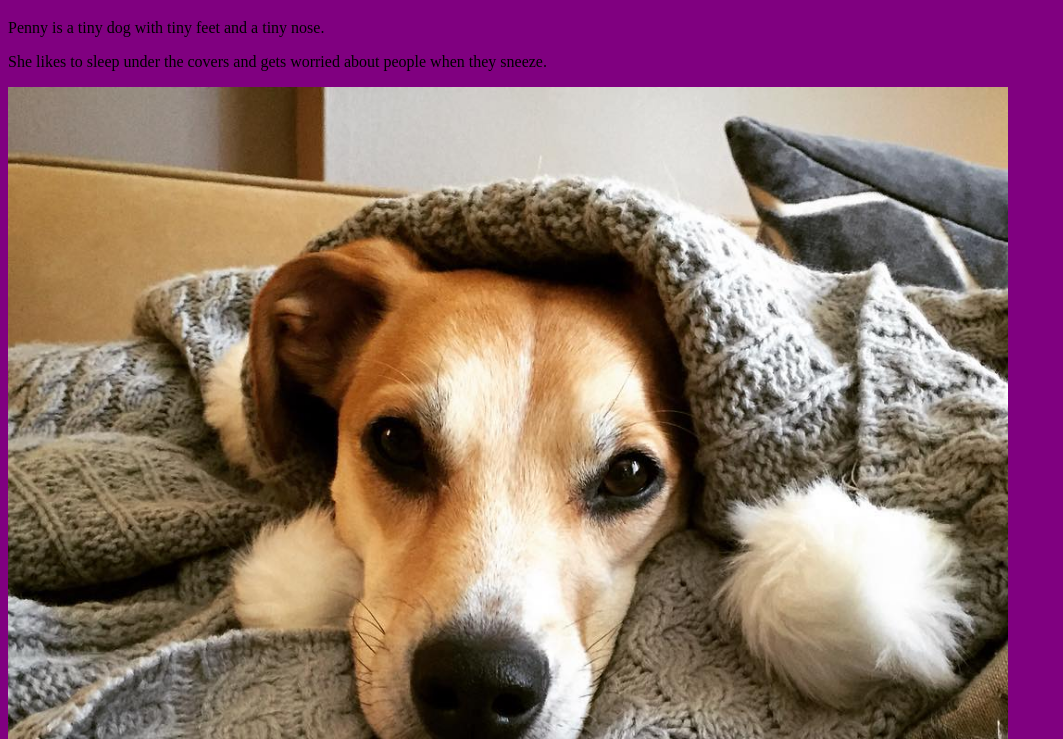
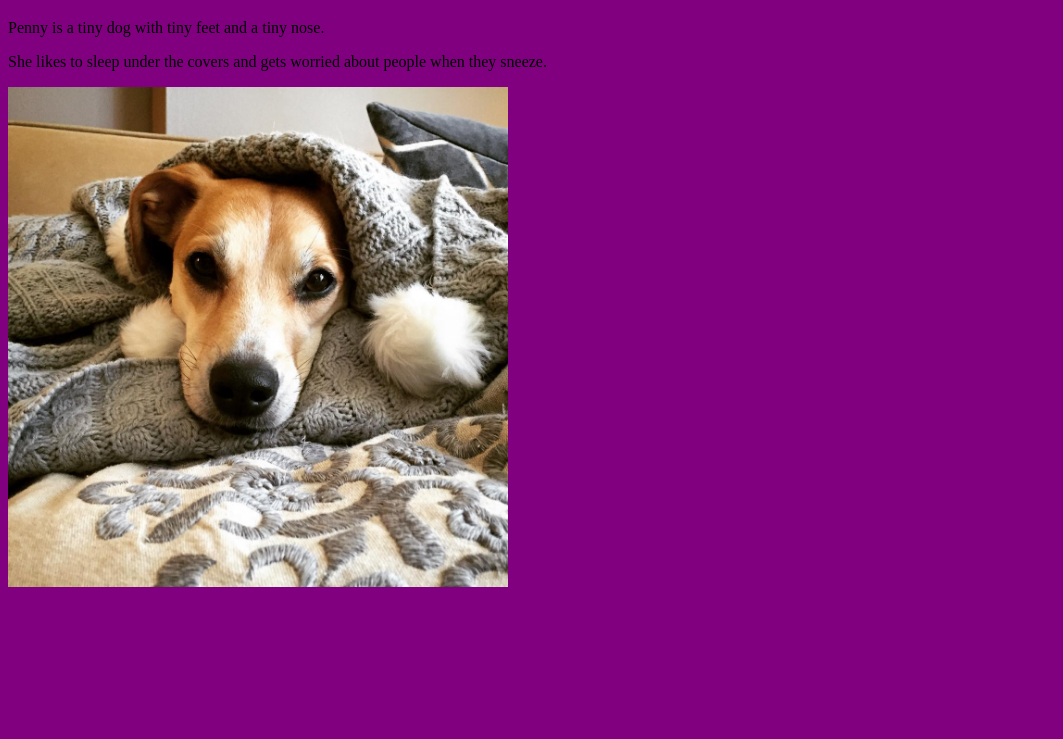
Before and after one commit to charlottehess/charlottehess.github.io, a plain HTML site: page index.html in a window 1280 px wide. Shown: the part 61-800 px from the top of the page, without its empty margins (0-1063 px from the left). Drawn offline with Linux system fonts and the light colour scheme.

Commit message:
Update index.html

```diff
--- a/index.html
+++ b/index.html
@@ -14,7 +14,7 @@
 <p>
   She likes to sleep under the covers and gets worried about people when they sneeze.
 </p>
-<img src="images/Penny.jpg" alt="A picture of Penny" width="1000" />
+<img src="images/Penny.jpg" alt="A picture of Penny" width="500" />
 
 </body>
 </html>
```
